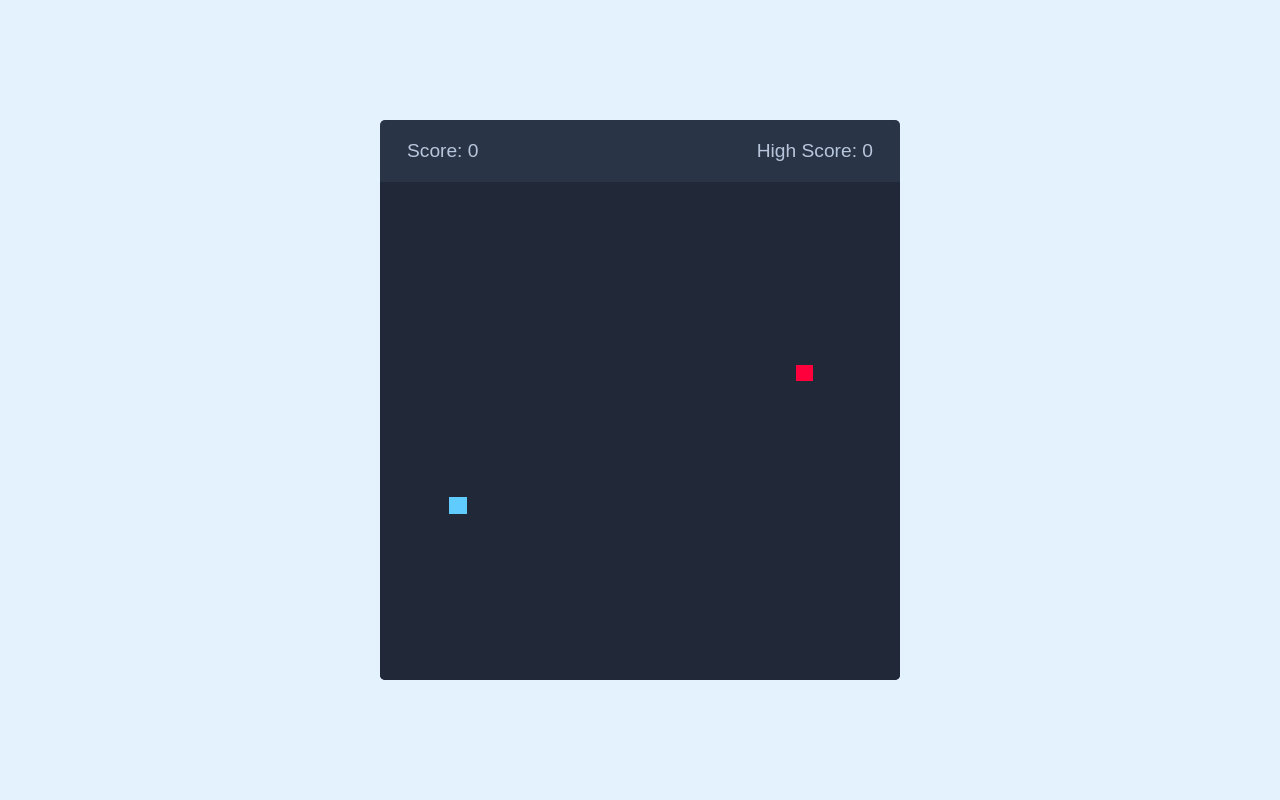
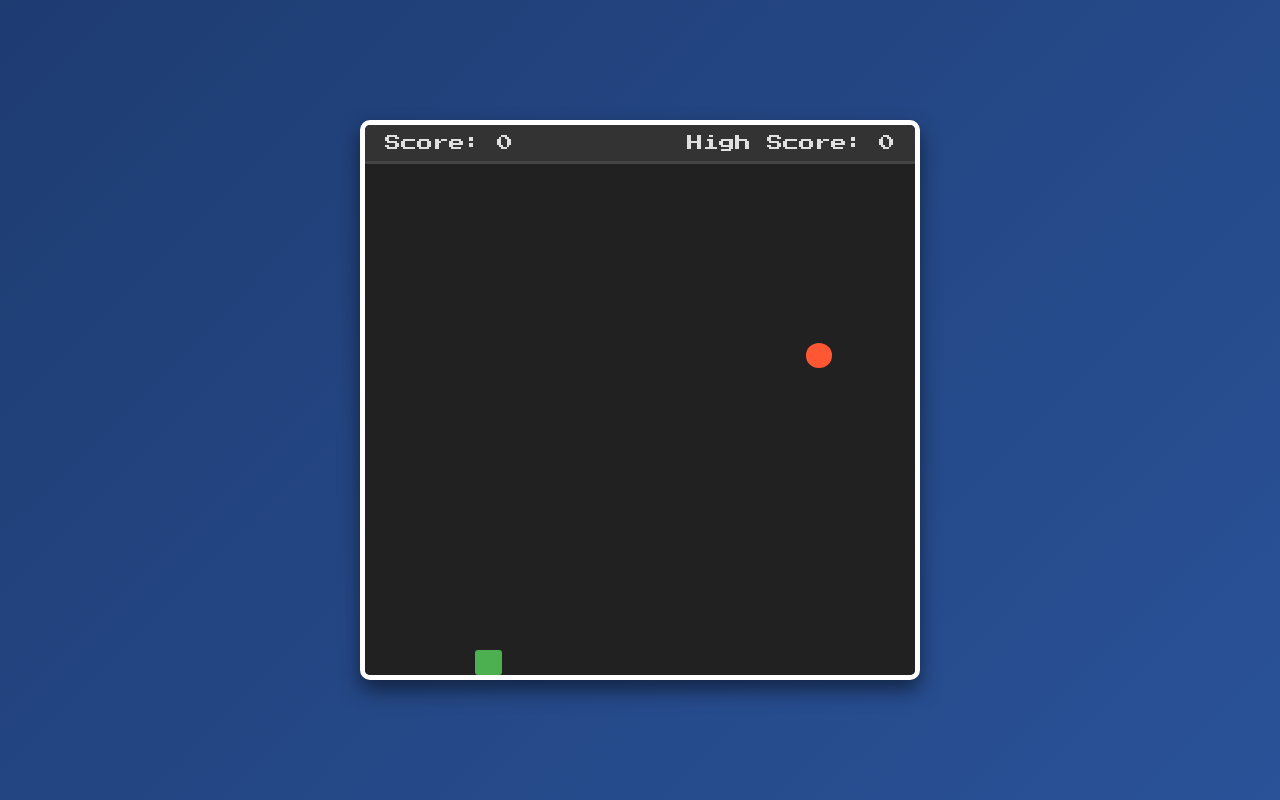
Before and after one commit to Matius2002/Matius2002.github.io, a plain HTML site: page index.html in a window 1280 px wide. Drawn offline with Linux system fonts and the light colour scheme.

Commit message:
Styles are modified

```diff
--- a/index.html
+++ b/index.html
@@ -5,6 +5,7 @@
     <meta name="viewport" content="width=device-width, initial-scale=1.0">
     <link rel="stylesheet" href="style.css"> <!--Enlace para el CSS-->
     <link rel="icon" type="image/png" href="img/snake.png">
+    <link rel="stylesheet" href="https://fonts.googleapis.com/css2?family=Press+Start+2P&display=swap">
     <title>Snake Game</title>
 </head>
 <body>
--- a/script.js
+++ b/script.js
@@ -14,8 +14,8 @@ let highScore = localStorage.getItem("high-score") || 0;
 highScoreElement.innerHTML = `High Score: ${highScore}`;
 
 const changeFoodPosition = () => {
-    foodX = Math.floor(Math.random()*30)+1;
-    foodY = Math.floor(Math.random()*30)+1;
+    foodX = Math.floor(Math.random()*20)+1;
+    foodY = Math.floor(Math.random()*20)+1;
 }
 
 const handleGameOver = () => {
@@ -66,7 +66,7 @@ const initGame =() => {
     snakeX += velocityX;
     snakeY += velocityY;
 
-    if (snakeX <= 0 || snakeX > 30 || snakeY <= 0 || snakeY > 30) {
+    if (snakeX <= 0 || snakeX > 20 || snakeY <= 0 || snakeY > 20) {
         gameOver = true;
     }
 
--- a/style.css
+++ b/style.css
@@ -2,7 +2,7 @@
     margin: 0;
     padding: 0;
     box-sizing: border-box;
-    font-family: sans-serif;
+    font-family: 'Press Start 2P', sans-serif;
 }
 
 body{
@@ -10,40 +10,73 @@ body{
     align-items: center;
     justify-content: center;
     min-height: 100vh;
-    background: #e3f2fd;
+    background: linear-gradient(135deg, #1e3c72, #2a5298);
+    color: #ffffff;
 }
 
 .wrapper {
-    width: 65vmin;
+    width: 70vmin;
     height: 70vmin;
     display: flex;
     flex-direction: column;
     overflow: hidden;
-    border-radius: 5px;
-    background: #293447;
+    border: 5px solid #ffffff;
+    border-radius: 10px;
+    background: #1c1c1c;
+    box-shadow: 0 10px 20px rgba(0, 0, 0, 0.5);
 }
 
 .game-details{
-    color: #b8c6dc;
-    font-size: 1.2rem;
+    color: #e0e0e0;
+    font-size: 1rem;
     font-weight: 500;
-    padding: 20px 27px;
+    padding: 10px 20px;
     display: flex;
     justify-content: space-between;
+    background: #333;
+    border-bottom: 3px solid #444;
 }
 
-.play-board{
+.play-board {
+    flex: 1;
+    background: #212121;
+    display: grid;
+    grid-template: repeat(20, 1fr) / repeat(20, 1fr);
+    gap: 1px;
+}
+
+.play-board div{
     width: 100%;
     height: 100%;
-    background: #212837;
-    display: grid;
-    grid-template: repeat(30, 1fr) / repeat(30, 1fr);
+    background: #2a2a2a;
 }
 
 .play-board .food{
-    background: #ff003d;
+    background: #ff5733;
+    border-radius: 50%;
 }
 
 .play-board .head{
-    background: #60cbff;
+    background: #4caf50;
+    border-radius: 3px;
 }
+
+.play-board .body {
+    background: #81c784;
+    border-radius: 3px;
+}
+
+.play-board .head, .play-board .body {
+    transition: background-color 0.2s transform 0.2s;
+}
+
+@media (max-width: 768px){
+    .wrapper {
+        width: 90vmin;
+        height: 90vmin;
+    }
+
+    .game-details {
+        font-size: 0.8rem;
+    }
+}
```
